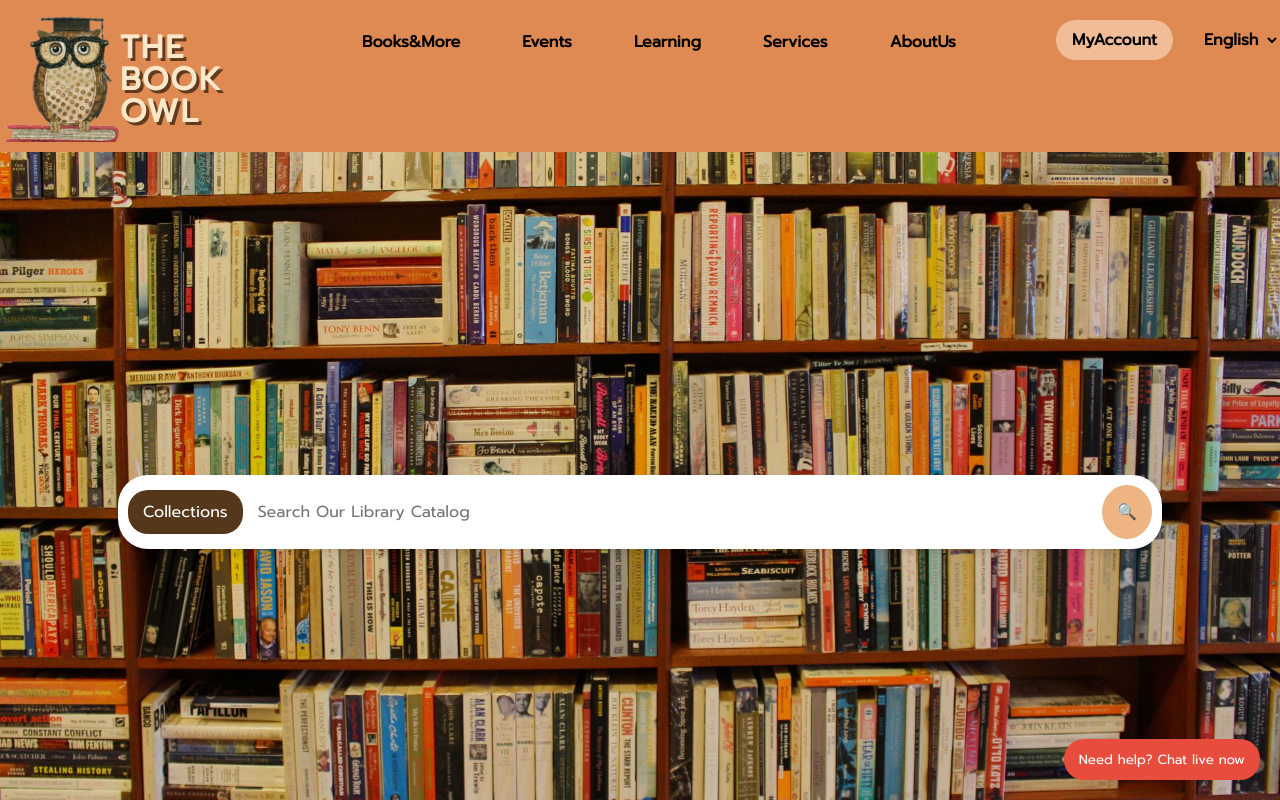
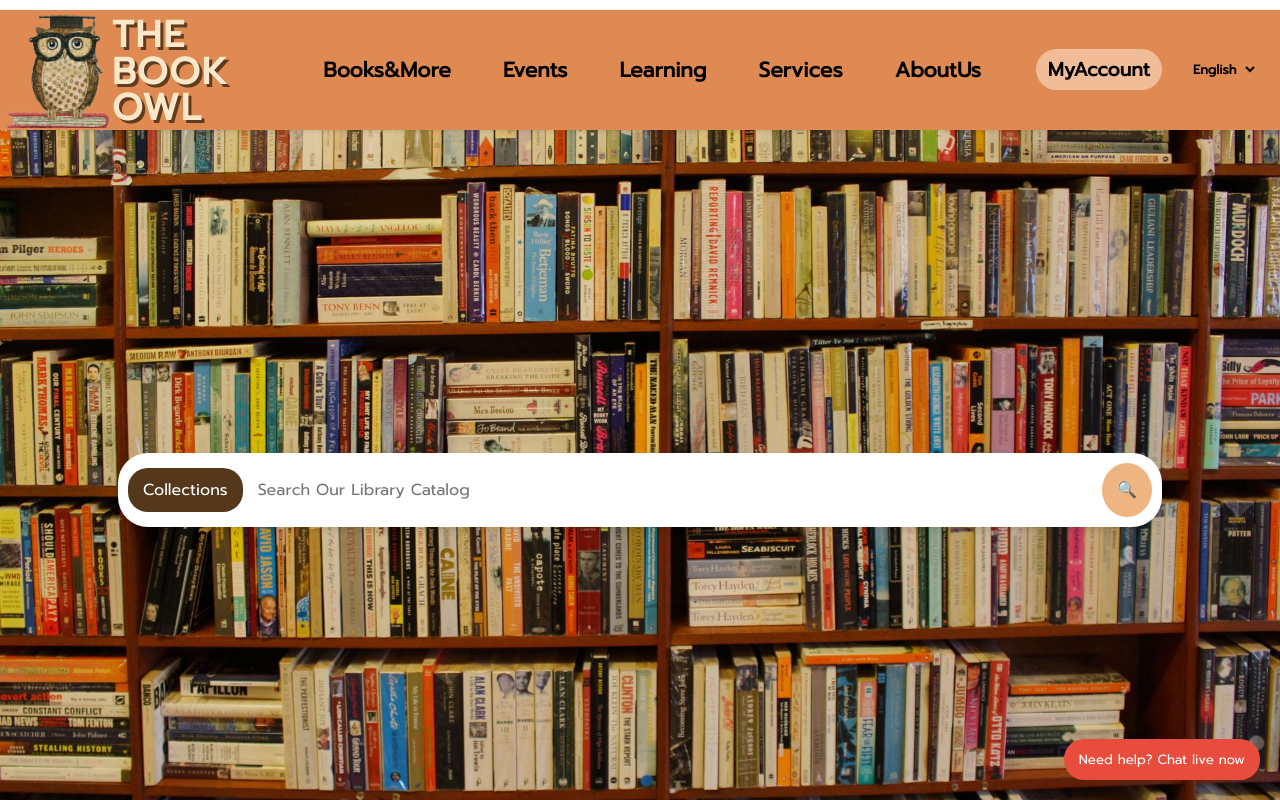
Before and after one commit to mysyqkushik/CMPE356-2025, a React (Create React App) app: page / in a window 1280 px wide. Built offline with nearby package versions, Linux system fonts and the light colour scheme.

Commit message:
navbar edits + footer created
alignment

```diff
--- a/src/App.js
+++ b/src/App.js
@@ -7,9 +7,7 @@ const App = () => {
         <div>
             <HomePage />
 
-            <footer style={{ background: '#282c34', padding: '10px', color: 'white', textAlign: 'center' }}>
-                <p>© 2025 The Book Owl. Library Management System</p>
-            </footer>
+
         </div>
     );
 };
--- /dev/null
+++ b/src/pages/Footer.css
@@ -0,0 +1,9 @@
+.footer {
+    background: #282c34;
+    padding: 10px;
+    color: white;
+    text-align: center;
+    position: fixed;
+    width: 100%;
+    bottom: 0;
+}
--- /dev/null
+++ b/src/pages/Footer.js
@@ -0,0 +1,12 @@
+import React from 'react';
+import './Footer.css';
+
+const Footer = () => {
+    return (
+        <footer>
+                <p>© 2025 The Book Owl. Library Management System</p>
+        </footer>
+    )
+}
+
+export default Footer;
--- a/src/pages/HomePage.css
+++ b/src/pages/HomePage.css
@@ -5,6 +5,7 @@
 
 .homepage {
   display: flex;
+  margin-top: 80px;
   flex-direction: column;
   align-items: center;
   justify-content: center;
--- a/src/pages/HomePage.js
+++ b/src/pages/HomePage.js
@@ -1,6 +1,7 @@
 import React, { useState } from 'react';
 import './HomePage.css';
 import NavBar from './NavBar';
+import Footer from './Footer';
 
 const HomePage = () => {
   const [searchTerm, setSearchTerm] = useState('');
@@ -33,6 +34,10 @@ const HomePage = () => {
       <div className="chat-button">
         <button>Need help? Chat live now</button>
       </div>
+
+      {/* footer */}
+      <Footer />
+
     </div>
   );
 }
--- a/src/pages/NavBar.css
+++ b/src/pages/NavBar.css
@@ -1,37 +1,39 @@
 .navbar {
+    top: 0;
+    left: 0;
+    width: 100%;
+    height: 100px;
+    background: rgb(222, 138, 82);
+    padding: 10px 40px;
     display: flex;
-  background: rgb(222, 138, 82);
-  width: 100%;
-  padding: 10px 40px;
     align-items: center;
     gap: 40px;
     box-shadow: 0px 2px 4px rgba(0, 0, 0, 0.1);
     font-family: "Prompt", sans-serif;
     font-size: 1.2rem;
     font-weight: bold;
-  justify-content: space-around;
+    justify-content: flex-start;
+    z-index: 1000;
+    margin-top: -45px;
+    margin-right: -40px;
 }
 
 
 .nav-links {
   list-style: none;
   display: flex;
-  gap: 20px;
-  /*flex-grow: 1;  /* Allows it to take up space */
-  justify-content: center; /* Centers the nav items */
+  justify-content: center;
   align-items: center;
-  margin: 0 auto;
 }
-
 
 
 .nav-links a {
   text-decoration: none;
   font-family: "Prompt", sans-serif;
-  font-size: 1rem;
+  font-size: 1.3rem;
   font-weight: bold;
   color: black;
-  padding: 20px 20px;
+  padding: 15px 15px;
   transition: 0.3s ease-in-out;
   align-items: center;
 }
@@ -45,10 +47,10 @@
 
 .nav-right button, .navbar button {
   font-family: "Prompt", sans-serif;
-  background-color: rgba(247, 203, 171, 0.8); /* Slightly transparent */
-  padding: 8px 16px;
+  background-color: rgba(247, 203, 171, 0.8);
+  padding: 6px 12px;
   border-radius: 50px;
-  font-size: 1rem;
+  font-size: 1.2rem;
   font-weight: bold;
   border: none;
   cursor: pointer;
@@ -61,7 +63,7 @@
 
 .nav-right select {
   font-family: "Prompt", sans-serif;
-  font-size: 1rem;
+  font-size: 0.8rem;
   font-weight: bold;
   border: none;
   background: transparent;
@@ -70,7 +72,7 @@
   transition: 0.3s ease-in-out;
 }
 
-/* Optional: Add a hover effect to the language dropdown */
+
 .nav-right select:hover {
   background-color: rgba(255, 255, 255, 0.2);
   border-radius: 8px;
@@ -82,8 +84,8 @@
 }
 
 .nav-links a:hover {
-  background:rgba(247, 203, 171, 0.8); /* Light orange-brown hover effect */
-  border-radius: 8px; /* Optional: smooth edges */
+  background:rgba(247, 203, 171, 0.8);
+  border-radius: 8px;
 }
 
 
@@ -111,7 +113,7 @@
 
 .book-title {
   color: #FCE8C8;
-  font-size: 2rem;
+  font-size: 2.3rem;
   margin: 0;
   display: flex;
   flex-direction: column;
@@ -119,8 +121,8 @@
   gap: 5px;
   font-weight: 900;
   text-transform: uppercase;
-  margin-left: -60px;
-  margin-top: 80px;
+  margin-left: -53px;
+  margin-top: 5px;
   font-family: "Prompt", sans-serif;
   letter-spacing: 2px;
   line-height: 1;
@@ -128,10 +130,10 @@
 }
 
 .owl-image {
-  width: 200px;
+  width: 180px;
   height: auto;
-  margin-left: -30px;
-  margin-top: 50px;
+  margin-left: -45px;
+  margin-top: -22px;
 }
 
 .dropdown {
@@ -148,7 +150,8 @@
   display: none;
   box-shadow: 0px 4px 6px rgba(0, 0, 0, 0.1);
   border-radius: 8px;
-  min-width: 200px;
+  min-width: 180px; /* Adjust dropdown width */
+  z-index: 1100;
 }
 
 .dropdown-menu li {
```
Lines whose indentation alone changed are shown as unchanged.
